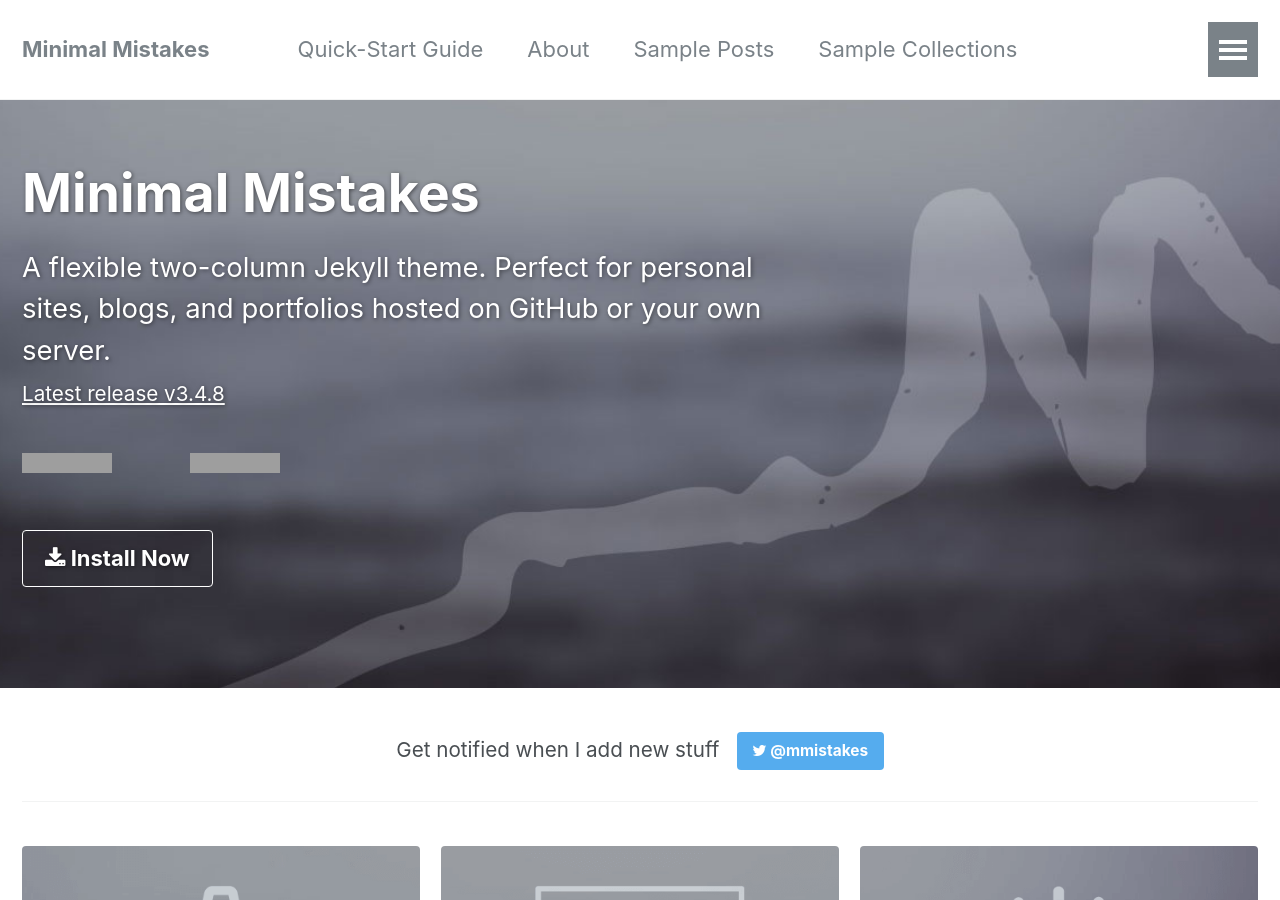
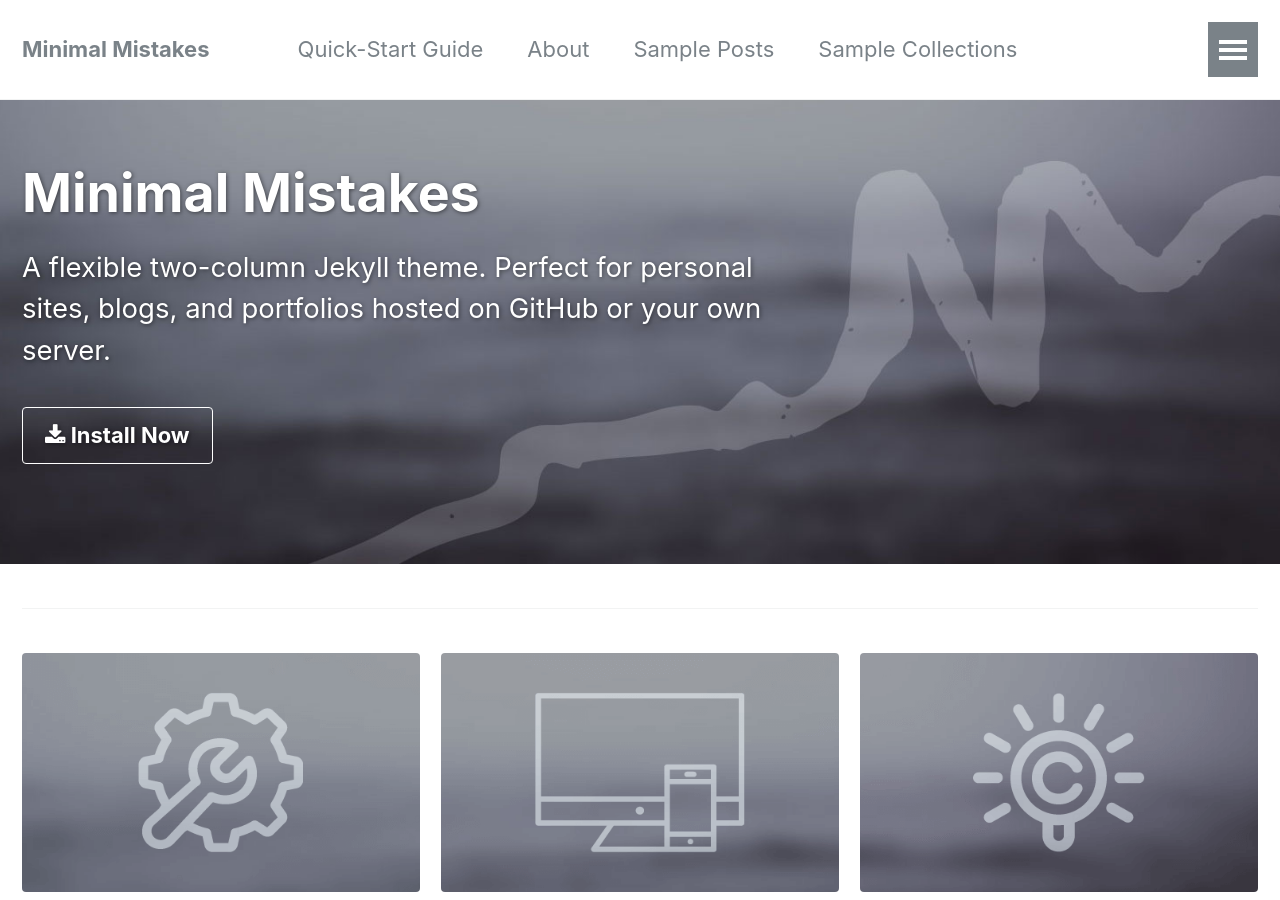
Before and after one commit to georgemccann/test, a Jekyll site: the page built from _pages/home.md, in a window 1280 px wide and 900 px high. Built offline with Jekyll 4.4.1, drawn with Linux system fonts in a browser that asks for light colours; grey boxes are pictures that could not be loaded.

Commit message:
remove nonsense

```diff
--- a/_layouts/default.html
+++ b/_layouts/default.html
@@ -17,17 +17,6 @@
 
     {{ content }}
 
-    <script async src="//pagead2.googlesyndication.com/pagead/js/adsbygoogle.js"></script>
-    <div align="center" style="margin: 1em 0;">
-    <ins class="adsbygoogle"
-         style="display:block; border-bottom: initial;"
-         data-ad-client="ca-pub-7328585512091257"
-         data-ad-slot="3049671934"
-         data-ad-format="auto"></ins>
-    </div>
-    <script>
-    (adsbygoogle = window.adsbygoogle || []).push({});
-    </script>
 
     <div class="page__footer">
       <footer>
--- a/_pages/home.md
+++ b/_pages/home.md
@@ -7,7 +7,7 @@ header:
   cta_label: "<i class='fa fa-download'></i> Install Now"
   cta_url: "/docs/quick-start-guide/"
   caption:
-excerpt: 'A flexible two-column Jekyll theme. Perfect for personal sites, blogs, and portfolios hosted on GitHub or your own server.<br /> <small><a href="https://github.com/mmistakes/minimal-mistakes/releases/tag/3.4.8">Latest release v3.4.8</a></small><br /><br /> {::nomarkdown}<iframe style="display: inline-block;" src="https://ghbtns.com/github-btn.html?user=mmistakes&repo=minimal-mistakes&type=star&count=true&size=large" frameborder="0" scrolling="0" width="160px" height="30px"></iframe> <iframe style="display: inline-block;" src="https://ghbtns.com/github-btn.html?user=mmistakes&repo=minimal-mistakes&type=fork&count=true&size=large" frameborder="0" scrolling="0" width="158px" height="30px"></iframe>{:/nomarkdown}'
+excerpt: 'A flexible two-column Jekyll theme. Perfect for personal sites, blogs, and portfolios hosted on GitHub or your own server.'
 feature_row:
   - image_path: mm-customizable-feature.png
     alt: "customizable"
@@ -27,10 +27,6 @@ feature_row:
     excerpt: "Free to use however you want under the MIT License. Clone it, fork it, customize it, whatever!"
     url: "/docs/license/"
     btn_label: "Learn More"
-github:
-  - excerpt: '{::nomarkdown}<iframe style="display: inline-block;" src="https://ghbtns.com/github-btn.html?user=mmistakes&repo=minimal-mistakes&type=star&count=true&size=large" frameborder="0" scrolling="0" width="160px" height="30px"></iframe> <iframe style="display: inline-block;" src="https://ghbtns.com/github-btn.html?user=mmistakes&repo=minimal-mistakes&type=fork&count=true&size=large" frameborder="0" scrolling="0" width="158px" height="30px"></iframe>{:/nomarkdown}'
-intro:
-  - excerpt: 'Get notified when I add new stuff &nbsp; [<i class="fa fa-twitter"></i> @mmistakes](https://twitter.com/mmistakes){: .btn .btn--twitter}'
 ---
 
 {% include feature_row id="intro" type="center" %}
```
Also changed, not shown: CHANGELOG.md (deleted).
